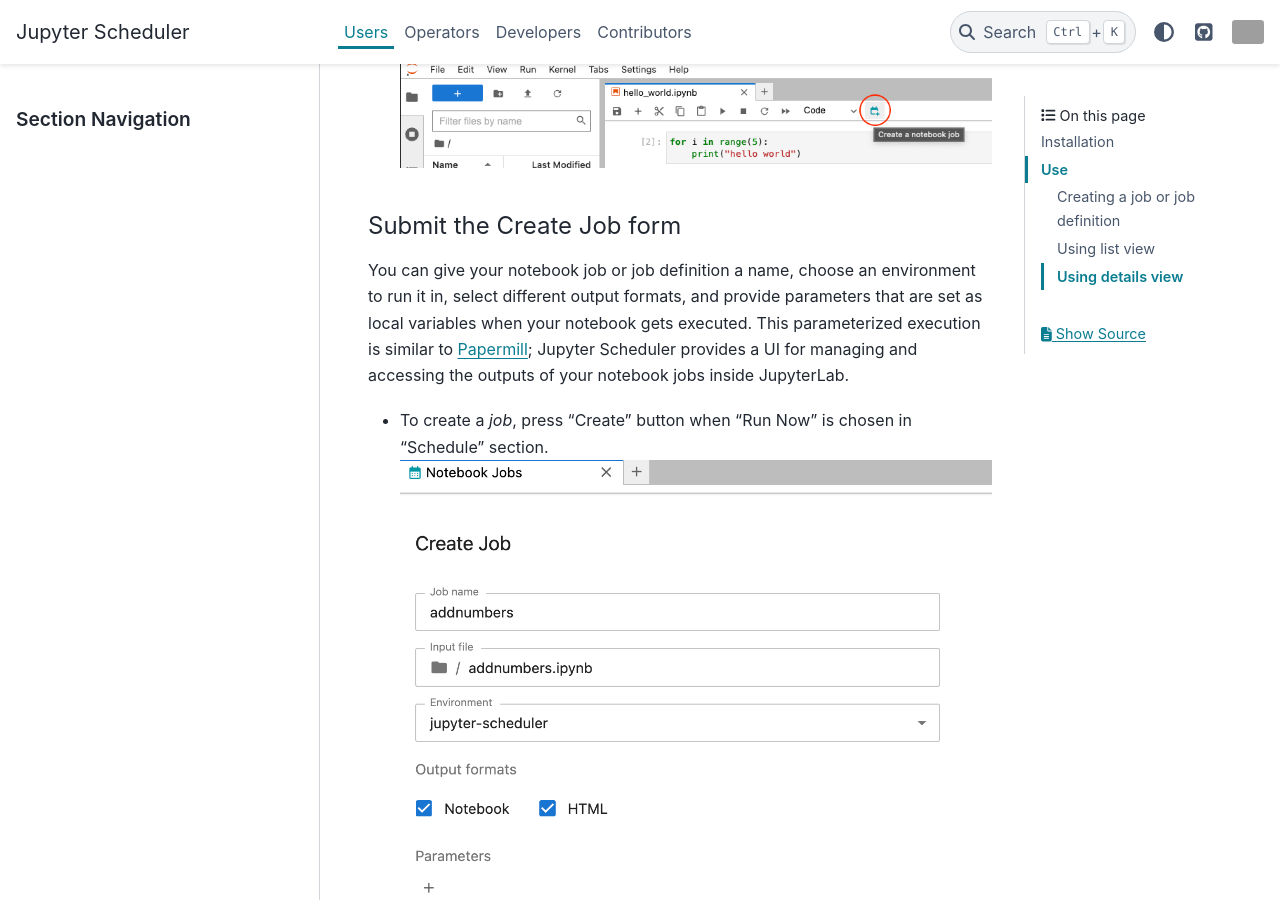
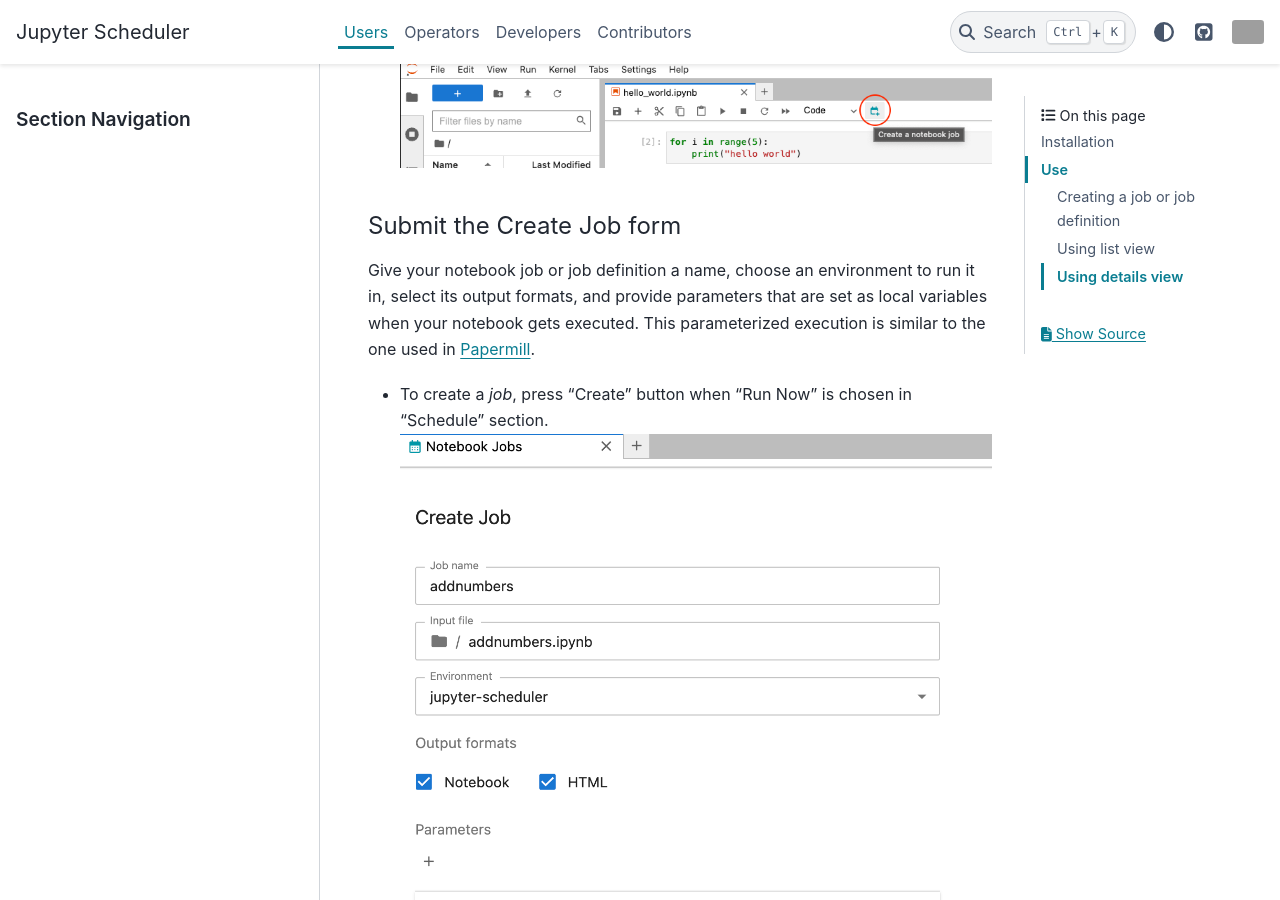
Before and after one commit to jupyter-server/jupyter-scheduler, a Sphinx documentation site: the page built from docs/users/index.md, in a window 1280 px wide and 900 px high, scrolled down 1356 px. Built offline with Sphinx 7.4.7 and the PyData theme 0.15.4, drawn with Linux system fonts in a browser that asks for light colours; grey boxes are pictures that could not be loaded.

Commit message:
Update docs/users/index.md
Co-authored-by: Jason Weill <93281816+jweill-aws@users.noreply.github.com>

```diff
--- a/docs/users/index.md
+++ b/docs/users/index.md
@@ -37,7 +37,7 @@
 
 #### Submit the Create Job form
 
-   You can give your notebook job or job definition a name, choose an environment to run it in, select different output formats, and provide parameters that are set as local variables when your notebook gets executed. This parameterized execution is similar to [Papermill](https://papermill.readthedocs.io/en/latest/); Jupyter Scheduler provides a UI for managing and accessing the outputs of your notebook jobs inside JupyterLab.
+Give your notebook job or job definition a name, choose an environment to run it in, select its output formats, and provide parameters that are set as local variables when your notebook gets executed. This parameterized execution is similar to the one used in [Papermill](https://papermill.readthedocs.io/en/latest/).
 
    - To create a *job*, press "Create" button when "Run Now" is chosen in "Schedule" section.
    !["Create Job Form"](./images/create_job_form.png)
```
